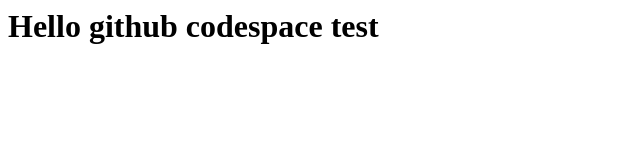
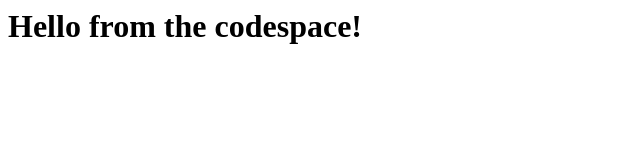
Before and after one commit to subash76285/skills-code-with-codespaces, a plain HTML site: page index.html in a window 1280 px wide. Shown: the whole page, without its empty margins (0-640 px from the left). Drawn offline with Linux system fonts and the light colour scheme.

Commit message:
Adding hello from the codespace!

```diff
--- a/index.html
+++ b/index.html
@@ -1,3 +1,3 @@
 <html>
-  <h1>Hello github codespace test</h1>
+  <h1>Hello from the codespace!</h1>
 </html>
```
